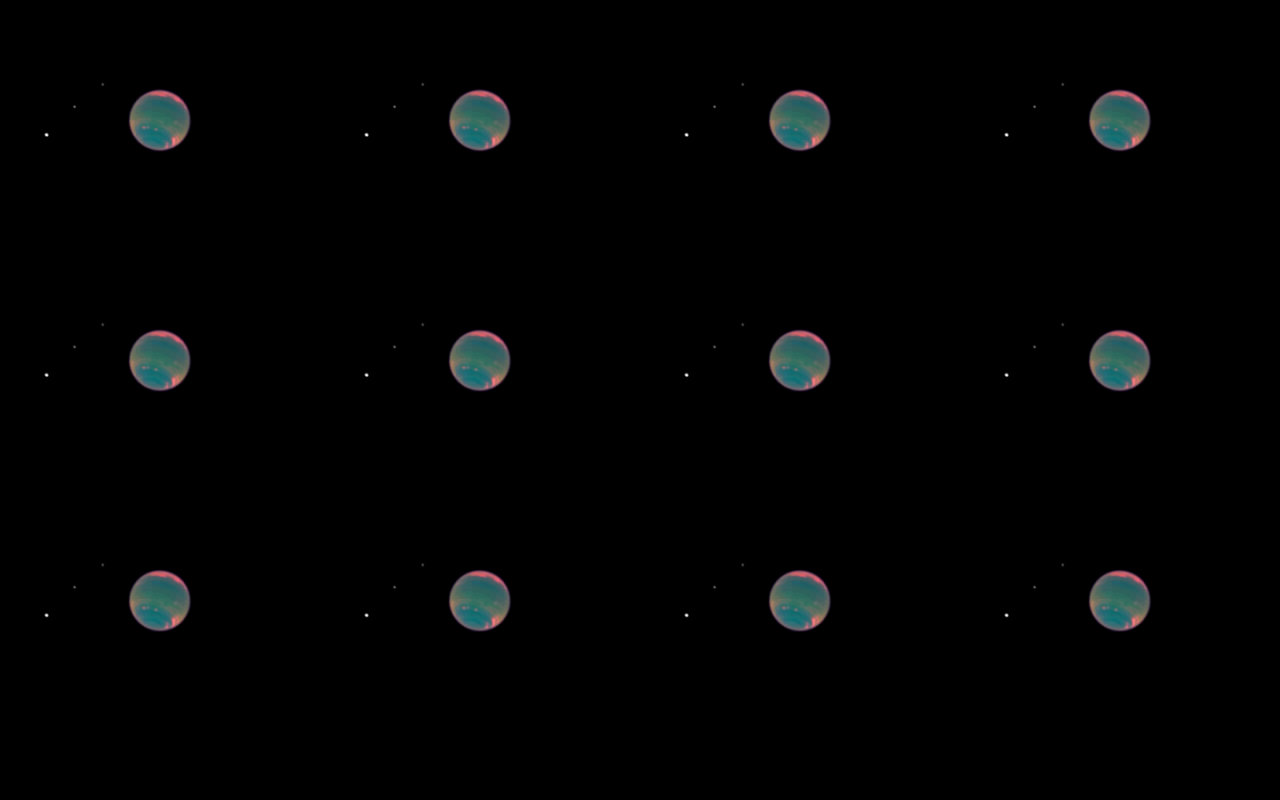
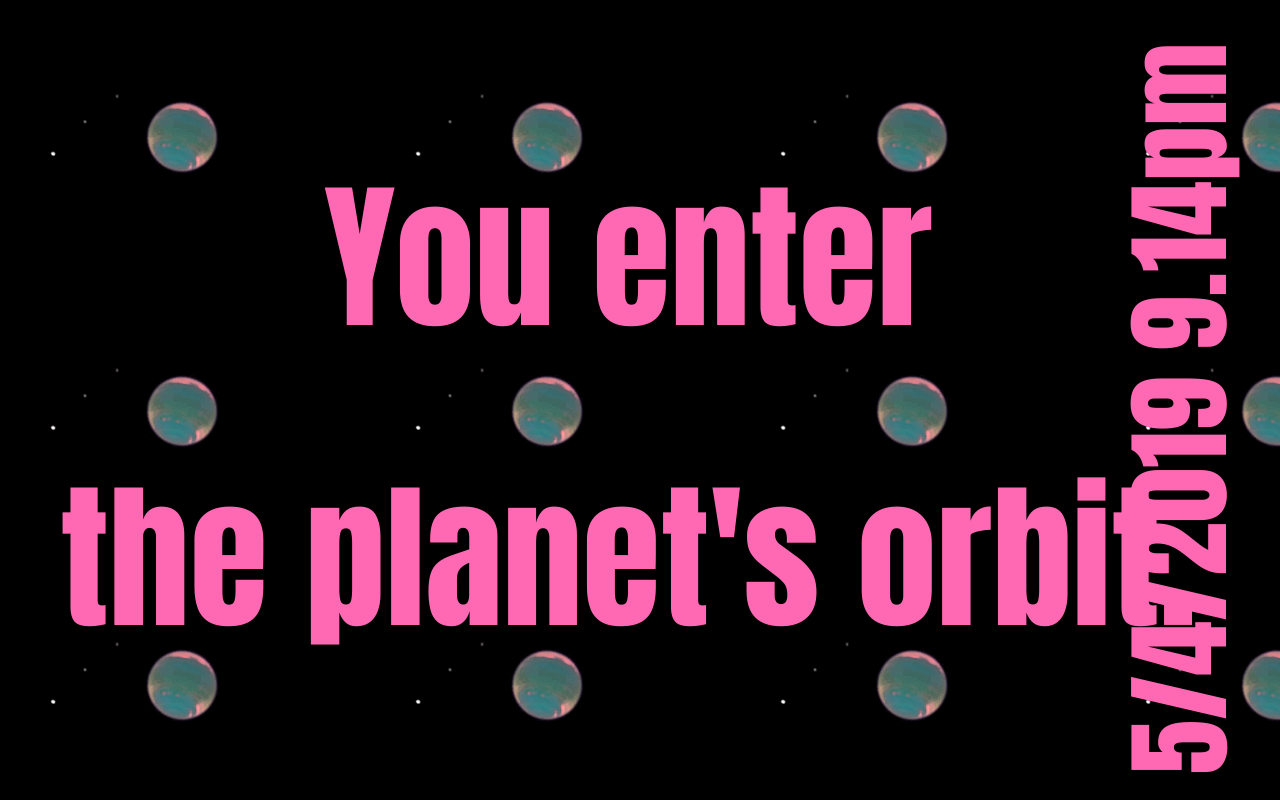
Before and after one commit to SarahToal/sarahtoal.github.io, a plain HTML site: page twitter-typography/week4/tweet4.html in a window 1280 px wide. Drawn offline with Linux system fonts and the light colour scheme.

Commit message:
new changes

```diff
--- a/twitter-typography/week4/tweet4.html
+++ b/twitter-typography/week4/tweet4.html
@@ -4,9 +4,42 @@
 	<title>tweet4</title>
 	<style type="text/css">
 	body{
-	background-image: url(images/orbit.gif);
-	background-position: center fixed;
-	background-size: 25%;
+		background-image: url(images/orbit.gif);
+		background-position: center fixed;
+		animation: pulse 2s infinite;
+	}
+
+	@keyframes pulse {
+  		0% {
+    		background: url(images/orbit2.gif)
+  		}
+  		100% {
+    		background-color: url(images/orbit.gif);
+  		}
+	}
+
+	.text{
+		color: #FF69B4;
+		font-family: impact;
+	}
+
+	.one{
+		text-align: center;
+		left:60px;
+		position: absolute;
+		font-size: 160px;
+		margin-top: 100px;
+		line-height: 300px;
+	}
+
+	.two{
+		transform: rotate(270deg);
+		transform-origin: 100%;
+		text-align: left;
+		right:100px;
+		top:-40px;
+		position: absolute;
+		font-size: 110px;
 	}
 
 
@@ -14,8 +47,15 @@
 </head>
 <body>
 
-You enter the planet's orbit.
-5/4/2019 9.14pm
+
+	<div class="text one">
+		You enter <br>the planet's orbit.
+	</div>
+
+	<div class="text two">
+		5/4/2019 9.14pm
+	</div>
+
 
 
 </body>
```
Also changed, not shown: twitter-typography/week4/images/orbit2.gif (added).
